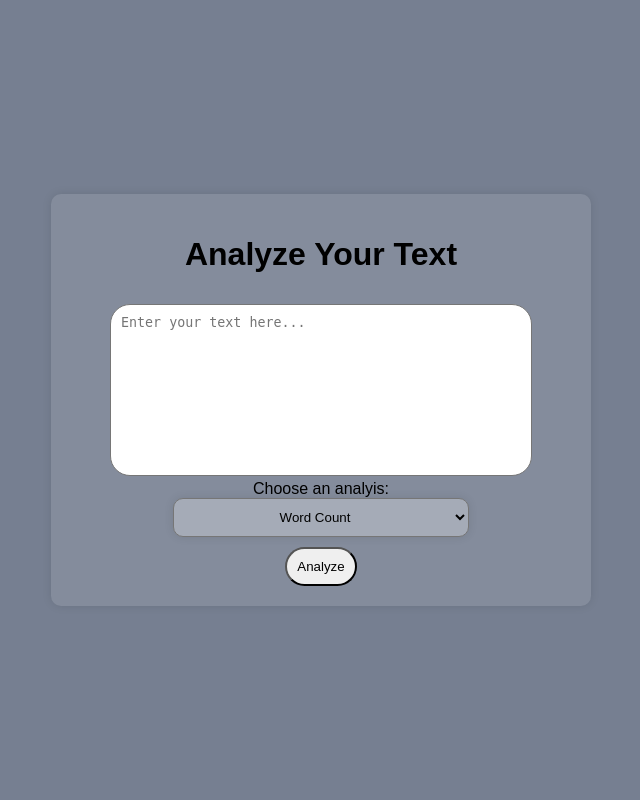
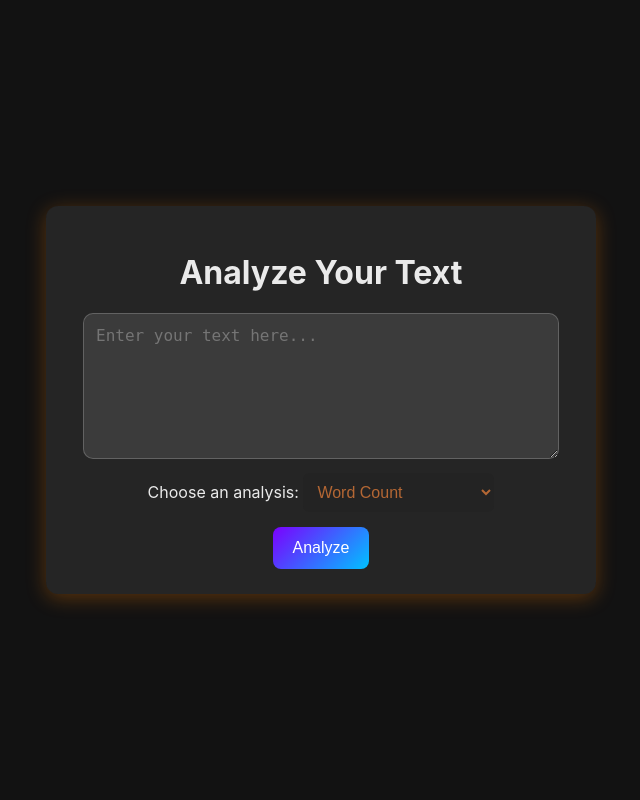
Before and after one commit to pseudoDjnn/bookbot, a Flask app: page / in a window 1280 px wide. Shown: the whole page, without its empty margins (319-959 px from the left). Run offline with Flask 3, Linux system fonts and the light colour scheme.

Commit message:
css up now

```diff
--- a/static/css/style.css
+++ b/static/css/style.css
@@ -1,52 +1,97 @@
-/* Basic styles to center content */
+/* Centering the content */
 body {
   display: flex;
   justify-content: center;
   align-items: center;
   height: 100vh;
   margin: 0;
-  font-family: Arial, sans-serif;
-  background-color: #767f91;
+  font-family: 'Inter', sans-serif;
+  background-color: #121212;
+  color: #EAEAEA;
 }
 
+/* Main container styling */
 .container {
   display: flex;
   flex-direction: column;
   align-items: center;
   text-align: center;
-  background: rgba(255, 255, 255, 0.101);
-  padding: 20px;
-  border-radius: 10px;
-  box-shadow: 0px 0px 10px rgba(0, 0, 0, 0.1);
+  background: rgba(255, 255, 255, 0.08);
+  padding: 25px;
+  border-radius: 12px;
+  box-shadow: 0px 4px 20px rgba(255, 128, 0, 0.3);
   width: 90%;
   max-width: 500px;
-
+  transition: transform 0.5s ease-in-out, box-shadow 0.5s ease-in-out;
 }
 
-.select-container {
-  /* display: flex; */
-  /* flex-direction: column; */
-  align-items: center;
-  text-align: center;
-  background: rgba(255, 255, 255, 0.271);
-  padding: 10px;
-  border-radius: 10px;
-  box-shadow: 0px 0px 10px rgba(0, 0, 0, 0.1);
-  width: 70%;
-  max-width: 500px;
+/* Subtle hover effect for depth */
+.container:hover {
+  transform: translateZ(10px);
+  box-shadow: 0px 6px 30px rgba(0, 123, 255, 0.5);
 }
 
+/* Text area styling */
 textarea {
   width: 100%;
-  max-width: 400px;
-  border-radius: 20px;
-  padding: 10px;
-  margin-top: 10px;
-  resize: none;
+  max-width: 450px;
+  height: 120px;
+  border-radius: 10px;
+  padding: 12px;
+  font-size: 1rem;
+  background: rgba(255, 255, 255, 0.1);
+  color: #EAEAEA;
+  border: 1px solid rgba(255, 255, 255, 0.2);
+  outline: none;
+  transition: all 0.3s ease-in-out;
 }
 
+/* Text area focus effect */
+textarea:focus {
+  border-color: rgba(255, 111, 0, 0.7);
+  box-shadow: 0px 0px 10px rgba(255, 111, 0, 0.7);
+}
+
+/* Select dropdown */
+select {
+  margin-top: 10px;
+  padding: 10px;
+  border-radius: 6px;
+  border: none;
+  background: rgba(26, 25, 25, 0.1);
+  color: #b46734;
+  cursor: pointer;
+  font-size: 1rem;
+}
+
+/* Dropdown options */
+select option {
+  background: rgba(26, 25, 25, 0.8);
+  /* Semi-transparent background */
+  color: #ffffff;
+  /* Change text color */
+}
+
+/* Button styling */
 button {
-  padding: 10px;
-  border-radius: 20px;
-  margin-top: 10px;
+  margin-top: 15px;
+  padding: 12px 20px;
+  font-size: 1rem;
+  border-radius: 8px;
+  border: none;
+  background: linear-gradient(135deg, #7b00ff, #00c2ff);
+  color: #fff;
+  cursor: pointer;
+  transition: all 0.3s ease-in-out;
 }
+
+/* Button hover */
+button:hover {
+  background: linear-gradient(135deg, #7b00ff, #0095ff);
+  transform: scale(1.05);
+}
+
+/* Button active */
+button:active {
+  transform: scale(0.98);
+}
--- a/templates/index.html
+++ b/templates/index.html
@@ -10,11 +10,11 @@
   <div class="container">
 
     <h1>Analyze Your Text</h1>
-    <form  action="/analyze/" method="POST">
+    <form action="/analyze/" method="POST">
       <textarea name="text" rows="10" cols="50" placeholder="Enter your text here..."></textarea>
       <br>
-      <label for="analysis_type">Choose an analyis:</label>
-      <select class="select-container" name="analysis_type" id="analysis_type">
+      <label for="analysis_type">Choose an analysis:</label>
+      <select name="analysis_type" id="analysis_type">
         <option value="word_count">Word Count</option>
         <option value="word_count_2">Word Count 2.0</option>
         <option value="char_count">Character Count</option>
@@ -26,6 +26,7 @@
       <button type="submit">Analyze</button>
     </form>
   </div>
+  <div class="spacer"></div>
   <script type="module" src="/static/js/app.js"></script>
 </body>
 </html>
```
